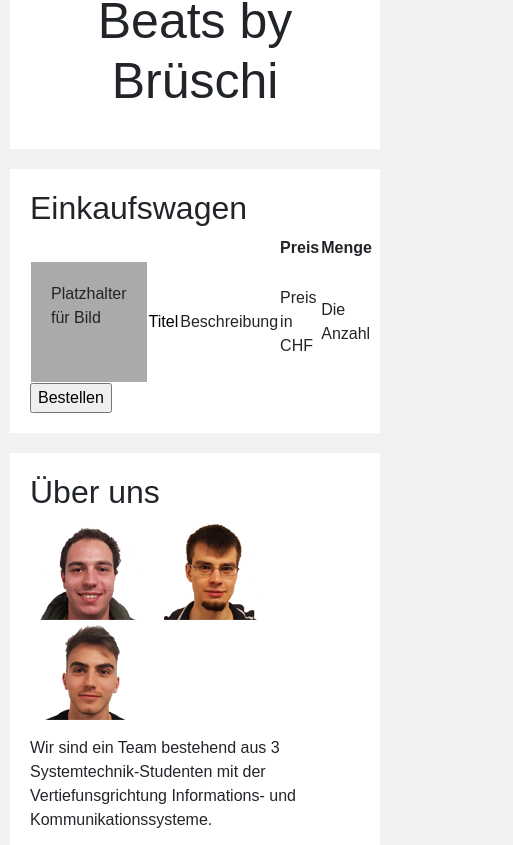
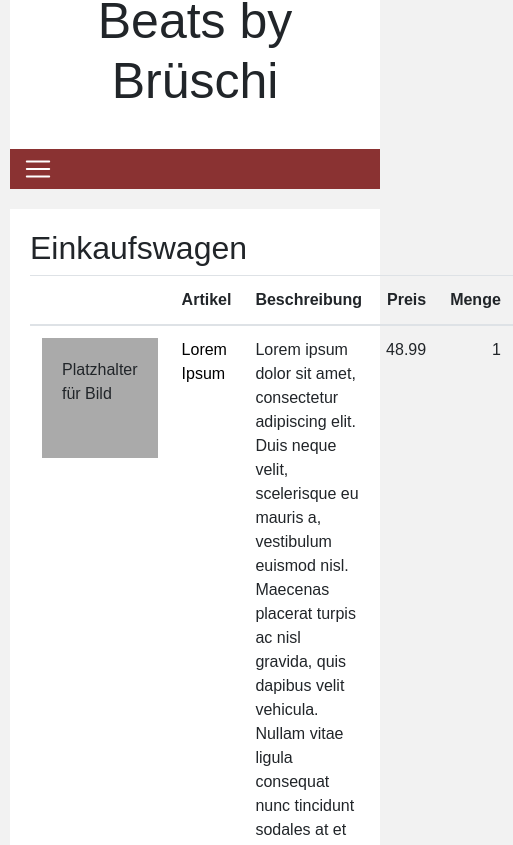
Before and after one commit to lucamosti/IUK_W_Hausarbeit, a plain HTML site: page einkaufswagen.html in a window 390 px wide. Shown: the part 199-1044 px from the top of the page, 513 px wide, since content can reach past the window. Drawn offline with nearby package versions, Linux system fonts and the light colour scheme.

Commit message:
navbar im einkaufswagen und anpassung der aktiven items

```diff
--- a/einkaufswagen.html
+++ b/einkaufswagen.html
@@ -6,15 +6,21 @@
 	<meta name="viewport" content="width=device-width, initial-scale=1, shrink-to-fit=no">
 	<link rel="stylesheet" href="https://stackpath.bootstrapcdn.com/bootstrap/4.3.1/css/bootstrap.min.css" integrity="sha384-ggOyR0iXCbMQv3Xipma34MD+dH/1fQ784/j6cY/iJTQUOhcWr7x9JvoRxT2MZw1T" crossorigin="anonymous">
 	<link rel="stylesheet" type="text/css" href="styles/style.css">
+	<link rel="stylesheet" type="text/css" href="styles/style-einkaufswagen.css">
 </head>
 <body>
-	<div class="header">
+	<header class="header">
 		<h1><img src="images/logo_klein.png" class="logo">Beats by Brüschi</h1>
-	</div>
+	</header>
 
-	<nav class="navbar sticky-top navbar-expand-lg topnav">
-		<div class="collapse navbar-collapse" id="navbarSupportedContent">
-			<ul class="navbar-nav mr-auto">
+	<nav class="navbar sticky-top navbar-expand-lg topnav col-xs-12">
+
+		<button class="navbar-toggler col-1" type="button" data-toggle="collapse" data-target="#navbarSupportedContent" aria-controls="navbarSupportedContent" aria-expanded="false" aria-label="Toggle navigation">
+			<span class="navbar-toggler-icon"></span>
+		</button>
+
+		<div class="collapse navbar-collapse col-xs-12" id="navbarSupportedContent">
+			<ul class="navbar-nav mr-auto col-lg-9">
 				<li class="nav-item" id="home">
 					<a class="nav-link" href="index.html">Home</a>
 				</li>
@@ -28,22 +34,25 @@
 					<a class="nav-link" href="Produkte/over_ear_Kopfhörer.html">Over-Ear-Kopfhörer</a>
 				</li>
 			</ul>
-			<ul class="navbar-nav mr-auto" id="einkaufswagen">
+			<ul class="navbar-nav mr-auto offset-lg-2" id="einkaufswagen">
 				<li class="nav-item-active" id="imgCart">
-					<a class="nav-link" href="einkaufswagen.html">&#x1F6D2;</a>
+					<a id="einkaufswagenSymbol" class="nav-link" href="einkaufswagen.html">&#x1F6D2;</a>
 				</li>
 			</ul>
 		</div>
 	</nav>
 
+
+
 	<div class="row">
-		<div class="col-sm-8">
+		<div class="col-sm-12 col-lg-8">
 			<div class="box">
 				<div class="einkaufswagen">
 					<h2>Einkaufswagen</h2>
-					<form action="" method="POST">
+					<form action="" method="POST" class="needs-validation" novalidate>
 						<fieldset>
-							<table>
+							<div>
+								<table class="table">
 									<colgroup>
 										<col class="picturecol">
 										<col class="titlecol">
@@ -53,7 +62,9 @@
 									</colgroup>
 									<thead>
 										<tr>
-										<th colspan="3"></th>
+											<th></th>
+											<th scope="col">Artikel</th>
+											<th scope="col">Beschreibung</th>
 											<th scope="col">Preis</th>
 											<th scope="col">Menge</th>
 										</tr>
@@ -61,16 +72,18 @@
 									<tbody>
 										<tr>
 											<td><div class="fakeimg" style="height: 120px;">Platzhalter f&uuml;r Bild</div></td>
-										<td><a href="">Titel</a></td>
-										<td>Beschreibung</td>
-										<td>Preis in CHF</td>
-										<td>Die Anzahl</td>
+											<td><a href="#">Lorem Ipsum</a></td>
+											<td>Lorem ipsum dolor sit amet, consectetur adipiscing elit. Duis neque velit, scelerisque eu mauris a, vestibulum euismod nisl. Maecenas placerat turpis ac nisl gravida, quis dapibus velit vehicula. Nullam vitae ligula consequat nunc tincidunt sodales at et tortor. Maecenas est tortor, elementum ac nisi ac, sollicitudin interdum tellus.</td>
+											<td>48.99</td>
+											<td>1</td>
 										</tr>
 									</tbody>
 								</table>
+							</div>
 						</fieldset>
+
 						<fieldset>
-							<input type="submit" value="Bestellen" class="submitbutton">
+							<button type="submit" class="btn btn-primary col-2 offset-10" id="bestellButton">Zur Kasse</button>
 						</fieldset>
 					</form>
 				</div>
@@ -111,5 +124,10 @@
 			</small>
 		</div>
 	</div>
+
+	<script src="https://code.jquery.com/jquery-3.3.1.slim.min.js" integrity="sha384-q8i/X+965DzO0rT7abK41JStQIAqVgRVzpbzo5smXKp4YfRvH+8abtTE1Pi6jizo" crossorigin="anonymous"></script>
+	<script src="https://cdnjs.cloudflare.com/ajax/libs/popper.js/1.14.7/umd/popper.min.js" integrity="sha384-UO2eT0CpHqdSJQ6hJty5KVphtPhzWj9WO1clHTMGa3JDZwrnQq4sF86dIHNDz0W1" crossorigin="anonymous"></script>
+	<script src="https://stackpath.bootstrapcdn.com/bootstrap/4.3.1/js/bootstrap.min.js" integrity="sha384-JjSmVgyd0p3pXB1rRibZUAYoIIy6OrQ6VrjIEaFf/nJGzIxFDsf4x0xIM+B07jRM" crossorigin="anonymous"></script>
+
 </body>
 </html>
--- a/styles/style-einkaufswagen.css
+++ b/styles/style-einkaufswagen.css
@@ -1,15 +1,12 @@
 /* erstellen der "rahmen" um die zeilen der tabelle */
-table{
-	border-collapse: collapse;
-	width: 100%;
-}
+
 tr{
 	border-top: 1px solid black;
 	border-bottom: 1px solid black;
 }
 
 /* textausrichtung, achtung bei anpassung der anzahl spalten */
-td:nth-child(4), td:last-child, th:nth-child(n-1), th:last-child{
+td:nth-child(4), td:last-child, th:nth-child(4), th:last-child{
 	text-align: right;
 }
 
@@ -27,11 +24,10 @@ col.amountcol{
 	width: 10%;
 }
 
-/* position des submitbuttons */
-input.submitbutton{
-	width: 8%;
-	float: right;
+
+/* Farbe des Bestellbuttons */
+#bestellButton, #bestellButton:hover, #bestellButton:active, #bestellButton:disabled #bestellButton:focus {
+	background-color: #8A3232;
+	border-color: #8A3232;
+	color: white;
 }
-fieldset{
-	border: 0;
-}
```
Lines whose indentation alone changed are shown as unchanged.
